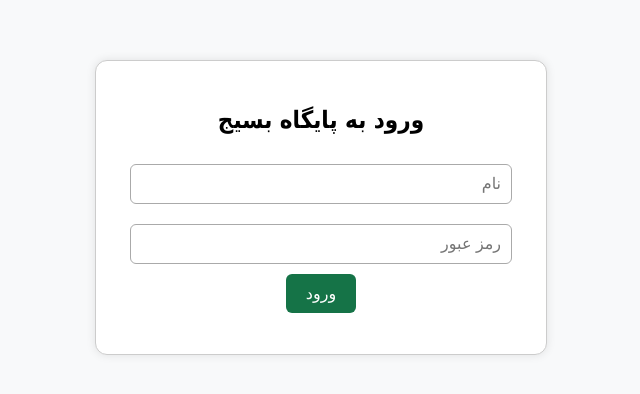
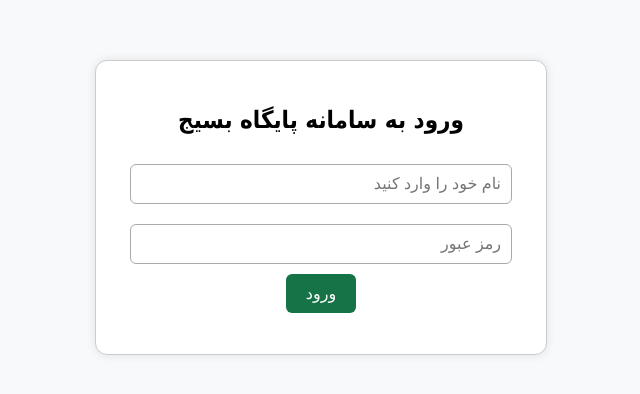
Before and after one commit to Porya32/Basij_site, a plain HTML site: page index.html in a window 1280 px wide. Shown: the whole page, without its empty margins (319-959 px from the left). Drawn offline with Linux system fonts and the light colour scheme.

Commit message:
Update index.html

```diff
--- a/index.html
+++ b/index.html
@@ -2,17 +2,19 @@
 <html lang="fa">
 <head>
   <meta charset="UTF-8">
+  <meta name="viewport" content="width=device-width, initial-scale=1">
   <title>ورود به پایگاه بسیج</title>
   <link rel="stylesheet" href="style.css">
 </head>
 <body>
   <div class="container">
-    <h2>ورود به پایگاه بسیج</h2>
-    <input id="name" placeholder="نام" />
+    <h2>ورود به سامانه پایگاه بسیج</h2>
+    <input id="name" type="text" placeholder="نام خود را وارد کنید" />
     <input id="password" type="password" placeholder="رمز عبور" />
     <button onclick="login()">ورود</button>
     <p id="message" class="error"></p>
   </div>
+
   <script src="script.js"></script>
 </body>
 </html>
```
